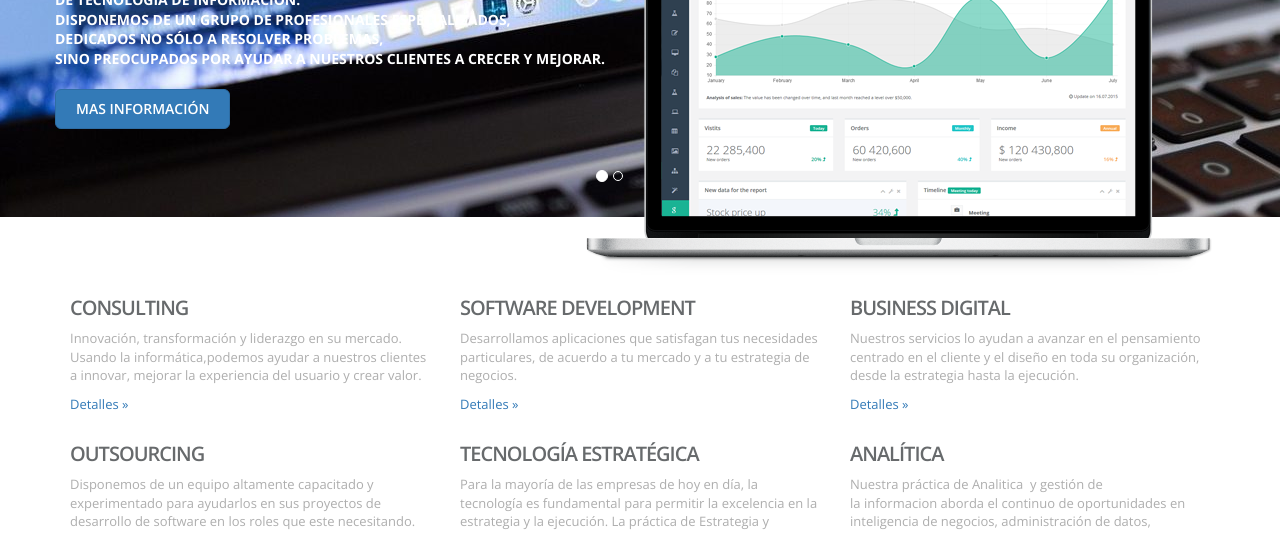
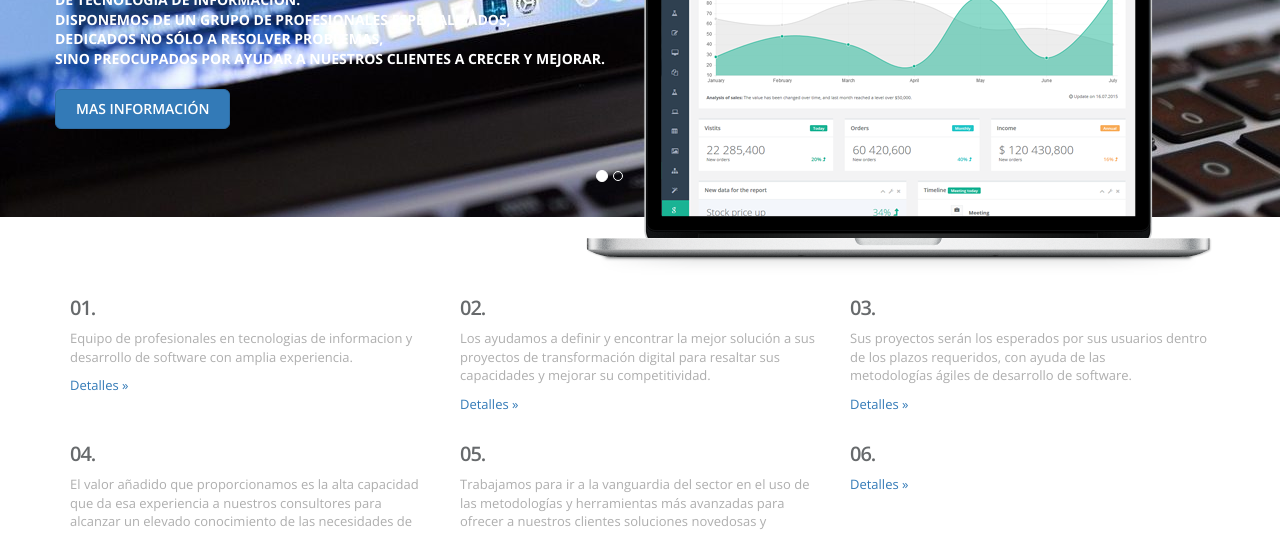
Before and after one commit to rodrigomatteo/inspinia, a plain HTML site: page index.html in a window 1280 px wide. Shown: the part 253-786 px from the top of the page. Drawn offline with nearby package versions, Linux system fonts and the light colour scheme.

Commit message:
Modify "Nuestros Servicios" page
Change the text in the section

```diff
--- a/index.html
+++ b/index.html
@@ -103,45 +103,44 @@
   <section id="features" class="container services">
     <div class="row">
       <div class="col-sm-4">
-        <h2>consulting</h2>
-        <p>Innovación, transformación y liderazgo en su mercado. Usando la&nbsp;informática,podemos ayudar a nuestros clientes a innovar, mejorar la experiencia del usuario y crear valor.</p>
+        <h2>01.</h2>
+        <p>Equipo de profesionales en tecnologias de informacion y desarrollo de software con amplia experiencia.</p>
         <p>
           <a class="navy-link" href="#" role="button">Detalles »</a>
         </p>
       </div>
       <div class="col-sm-4">
-        <h2>software development</h2>
-        <p>Desarrollamos aplicaciones que satisfagan tus necesidades particulares, de&nbsp;acuerdo a tu mercado y a tu&nbsp;estrategia de negocios.</p>
+        <h2>02.</h2>
+        <p>Los ayudamos a definir y encontrar la mejor solución&nbsp;a sus proyectos de transformación&nbsp;digital para resaltar sus capacidades y mejorar su competitividad.</p>
         <p>
           <a class="navy-link" href="#" role="button">Detalles »</a>
         </p>
       </div>
       <div class="col-sm-4">
-        <h2>business digital</h2>
-        <p>Nuestros servicios&nbsp;lo ayudan a avanzar en el pensamiento centrado en el cliente y el diseño en toda su organización, desde la estrategia hasta la ejecución.</p>
+        <h2>03.</h2>
+        <p>Sus proyectos serán&nbsp;los esperados por sus usuarios dentro de los plazos requeridos, con ayuda de las metodologías&nbsp;ágiles&nbsp;de desarrollo de software.</p>
         <p>
           <a class="navy-link" href="#" role="button">Detalles »</a>
         </p>
       </div>
       <div class="col-sm-4">
-        <h2>outsourcing</h2>
-        <p>Disponemos de un equipo altamente&nbsp;capacitado y experimentado para ayudarlos en sus proyectos de desarrollo de software en los roles que este necesitando.</p>
+        <h2>04.</h2>
+        <p>El valor añadido que proporcionamos es la alta capacidad que da esa experiencia a nuestros consultores para alcanzar un elevado conocimiento de las necesidades de cada empresa, u organización en general, y de los procedimientos y objetivos que
+          rigen su funcionamiento.</p>
         <p>
           <a class="navy-link" href="#" role="button">Detalles »</a>
         </p>
       </div>
       <div class="col-sm-4">
-        <h2>tecnología estratégica</h2>
-        <p>Para la mayoría de las empresas de hoy en día, la tecnología es fundamental para permitir la excelencia en la estrategia y la ejecución. La práctica de Estrategia y Arquitectura de Tecnología&nbsp;aconseja a los CIO&nbsp;en el desarrollo y la
-          ejecución de estrategias tecnológicas que generan un valor comercial excepcional.</p>
+        <h2>05.</h2>
+        <p>Trabajamos para ir a la vanguardia del sector en el uso de las metodologías y herramientas más avanzadas para ofrecer a nuestros clientes soluciones novedosas y totalmente adaptadas a sus necesidades.</p>
         <p>
           <a class="navy-link" href="#" role="button">Detalles »</a>
         </p>
       </div>
       <div class="col-sm-4">
-        <h2>analítica</h2>
-        <p>Nuestra práctica&nbsp;de&nbsp;Analitica&nbsp;&nbsp;y gestión de la&nbsp;informacion&nbsp;aborda el continuo de oportunidades en inteligencia de negocios, administración de datos, tecnología y análisis y&nbsp; tecnologías de última generación,
-          incluidos&nbsp;big&nbsp;data,&nbsp;la nube y el aprendizaje automático.</p>
+        <h2>06.</h2>
+        <p></p>
         <p>
           <a class="navy-link" href="#" role="button">Detalles »</a>
         </p>
```
